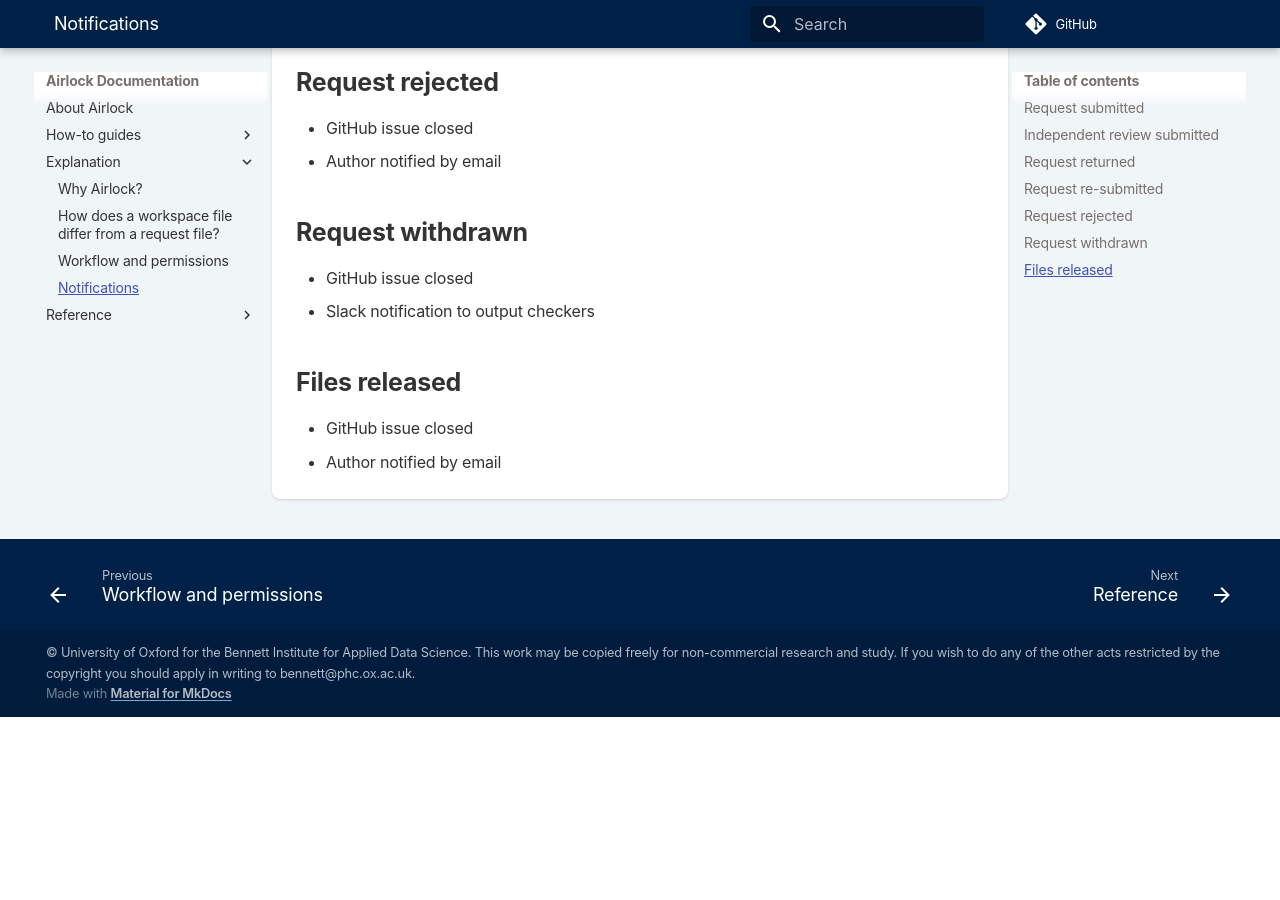
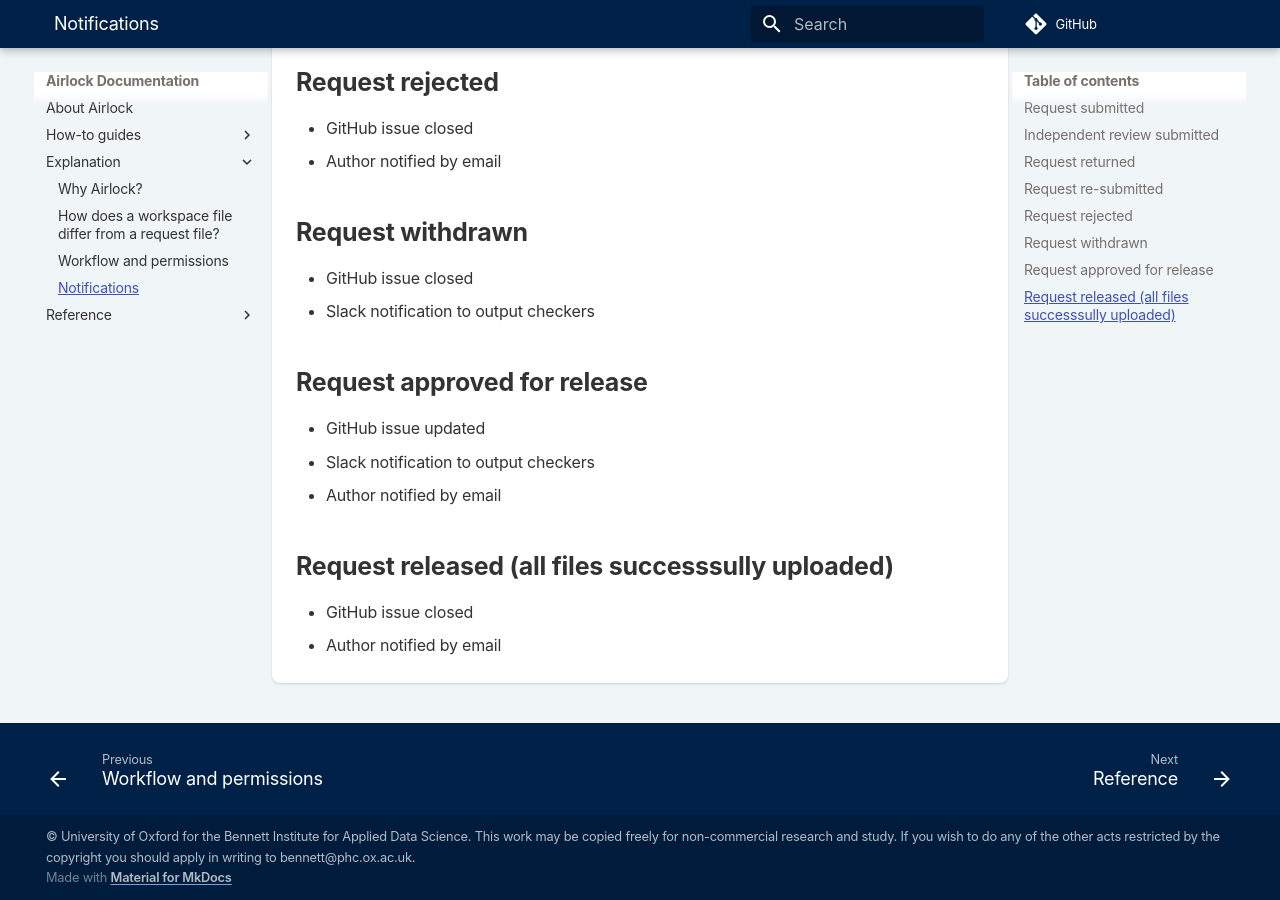
Before and after one commit to opensafely-core/airlock, an MkDocs documentation site: the page built from docs/explanation/notifications.md, in a window 1280 px wide and 900 px high, scrolled down 970 px. Built offline with MkDocs 1.6.1 and Material for MkDocs 9.7.7, drawn with Linux system fonts in a browser that asks for light colours; comment, search, counter and statistics services are not loaded; before the commit the page ends 1687 px from its top, so only the background shows below that.

Commit message:
Update notification explanation docs

```diff
--- a/docs/explanation/notifications.md
+++ b/docs/explanation/notifications.md
@@ -35,7 +35,13 @@ Notifications are sent at various stags during the release request workflow. Not
 - GitHub issue closed
 - Slack notification to output checkers
 
-## Files released
+## Request approved for release
+
+- GitHub issue updated
+- Slack notification to output checkers
+- Author notified by email
+
+## Request released (all files successsully uploaded)
 
 - GitHub issue closed
 - Author notified by email
```
